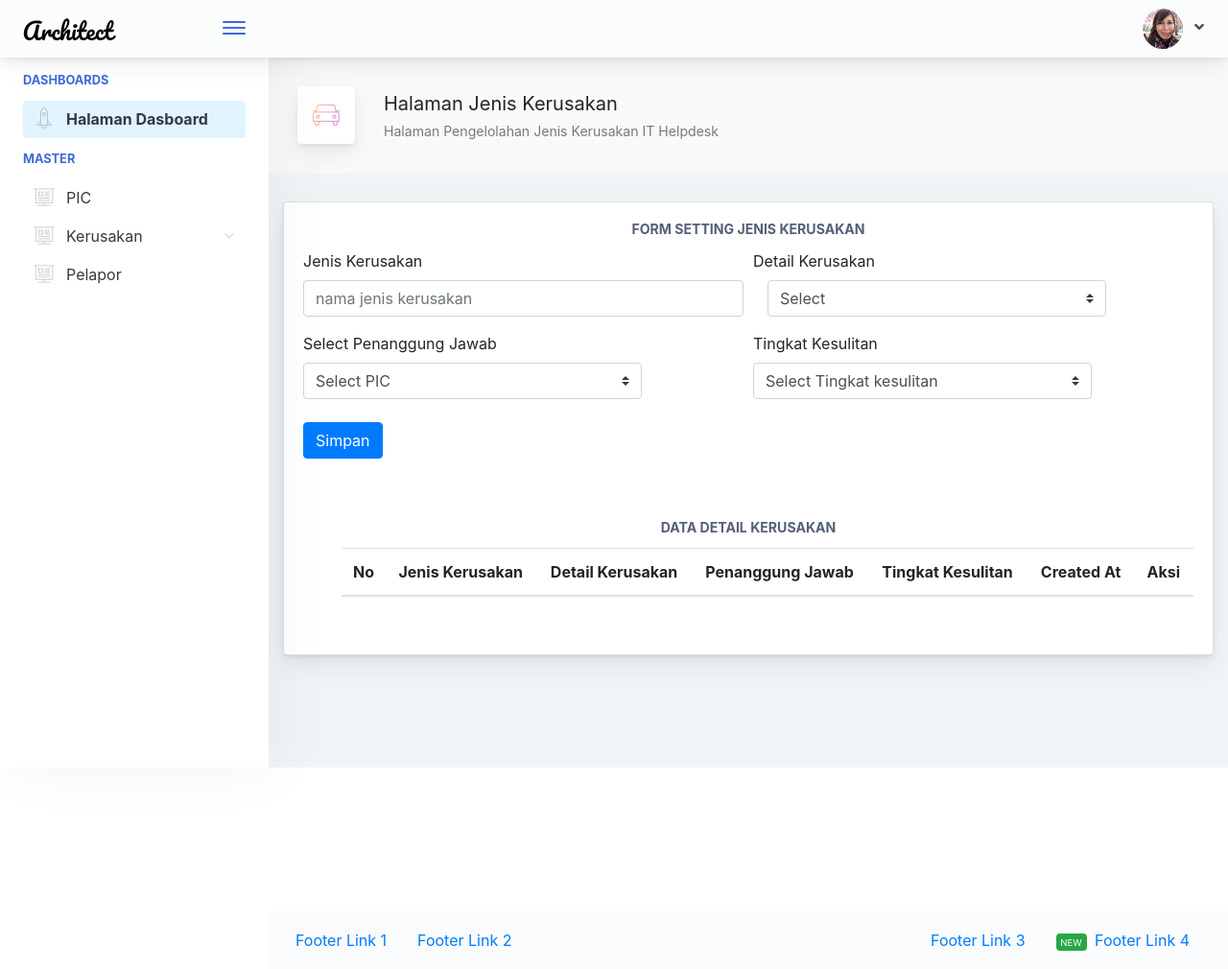
After one commit to tegarwahyu/pelindo, a CodeIgniter app: page /XE/index.php/kerusakan/jenis_kerusakan/index in a window 1280 px wide. The commit adds this page. Shown: the whole page at 96% size. Run offline with CodeIgniter, Linux system fonts and the light colour scheme; lists and menus that the app fills with data are empty; some libraries are stand-ins or nearby versions.

Commit message:
view jenis kerusakan

```diff
--- /dev/null
+++ b/application/controllers/kerusakan/Jenis_Kerusakan.php
@@ -0,0 +1,24 @@
+<?php
+defined('BASEPATH') OR exit('No direct script access allowed');
+
+class Jenis_Kerusakan extends CI_Controller {
+
+	public function __construct()
+	{
+		parent::__construct();
+		// $this->load->model('admin/Model_detail_kerusakan');
+	}
+
+	public function index()
+	{
+		$data['title'] = 'Halaman Jenis Kerusakan';
+		$data['subtitle'] = 'Halaman Pengelolahan Jenis Kerusakan IT Helpdesk';
+		// $data['users'] = $this->Model_detail_kerusakan->get_dataDetailKerusakan();
+		$data['content'] = $this->load->view('Jenis_Kerusakan/index', $data ,TRUE);
+		$this->load->view('template/main', $data);
+	}
+
+}
+
+/* End of file Jenis_KerusakanController.php */
+/* Location: ./application/controllers/master/Jenis_KerusakanController.php */
--- a/application/views/admin/view_addusers.php
+++ b/application/views/admin/view_addusers.php
@@ -1,4 +1,4 @@
-<div class="col-lg-12">
+<div class="col-lg-11">
 <div class="main-card mb-5 card">
   <div class="card-body">
     <h5 class="card-title">Users</h5>
--- a/application/views/admin/view_admin.php
+++ b/application/views/admin/view_admin.php
@@ -1,5 +1,5 @@
 
-<div class="col-lg-12">
+<div class="col-lg-11">
     <?php echo $this->session->flashdata('message');?>
     <a href="../admin/admin/addUsers" class="btn btn-success" role="button">Add Users</a>
     <br>
--- a/application/views/admin/view_editusers.php
+++ b/application/views/admin/view_editusers.php
@@ -1,4 +1,4 @@
-<div class="col-lg-12">
+<div class="col-lg-11">
 <div class="main-card mb-5 card">
   <div class="card-body">
     <h5 class="card-title">Users</h5>
--- a/application/views/admin/view_users.php
+++ b/application/views/admin/view_users.php
@@ -1,4 +1,4 @@
-<div class="col-lg-12">
+<div class="col-lg-11">
                                 <div class="main-card mb-5 card">
                                     <div class="card-body">
                                         <h5 class="card-title">Users</h5>
--- a/application/views/admin/detail_kerusakan/form.php
+++ b/application/views/detail_kerusakan/form.php
@@ -1,4 +1,4 @@
-<div class="col-lg-12">
+<div class="col-lg-11">
   <div class="tab-content">
       <div class="tab-pane tabs-animation fade active show" id="tab-content-0" role="tabpanel">
           <div class="main-card mb-3 card">
--- /dev/null
+++ b/application/views/jenis_kerusakan/index.php
@@ -0,0 +1,95 @@
+<div class="col-lg-12">
+  <div class="tab-content">
+      <div class="tab-pane tabs-animation fade active show" id="tab-content-0" role="tabpanel">
+          <div class="main-card mb-3 card">
+              <div class="card-body"><h5 class="card-title" style="text-align: center;">Form Setting Jenis Kerusakan</h5>
+                  <form class="">
+                      <div class="form-row">
+                          <div class="col-md-6">
+                              <div class="position-relative form-group"><label for="exampleEmail11" class="">Jenis Kerusakan</label><input name="email" id="exampleEmail11" placeholder="nama jenis kerusakan" type="text" class="form-control"></div>
+                          </div>
+                          <div class="col-md-6">
+                              <div class="position-relative form-group"><label for="examplePassword11" class="">Detail Kerusakan</label>
+	                            <div class="col-sm-10">
+	                            	<select type="select" id="exampleCustomSelect" name="customSelect" class="custom-select">
+                                        <option value="" selected>Select</option>
+                                        <option>ganti catrid printer</option>
+                                    </select>
+	                            </div>
+	                          </div>
+                              	<!-- <label for="examplePassword11" class="">Password</label><input name="password" id="examplePassword11" placeholder="password placeholder" type="text" class="form-control"></div> -->
+                          </div>
+                      </div>
+                      <div class="form-row">
+                          <div class="col-md-6">
+	                      	<div class="position-relative form-group">
+	                          <label for="examplePassword11" class="">Select Penanggung Jawab</label>
+		                        <div class="col-sm-10" style="margin-left: -15px;}">
+		                        	<select type="select" id="exampleCustomSelect" name="customSelect" class="custom-select">
+	                                    <option value="" selected>Select PIC</option>
+	                                    <option>Admin</option>
+	                                </select>
+		                        </div>
+	                      	</div>
+	                  	  </div>
+                          <div class="col-md-6">
+	                      	<div class="position-relative form-group">
+	                          <label for="examplePassword11" class="">Tingkat Kesulitan</label>
+		                        <div class="col-sm-10" style="margin-left: -15px;}">
+		                        	<select type="select" id="exampleCustomSelect" name="customSelect" class="custom-select">
+	                                    <option value="" selected>Select Tingkat kesulitan</option>
+	                                    <option>Sangat Mudah</option>
+	                                    <option>Mudah</option>
+	                                    <option>Sedang</option>
+	                                    <option>Sulit</option>
+	                                    <option>Sangat Sulit</option>
+	                                    <option>Tidak Bisa Diperbaiki</option>
+	                                </select>
+		                        </div>
+	                      	</div>
+	                  	  </div>
+                      </div>
+                      <button class="mt-2 btn btn-primary">Simpan</button>
+                  </form>
+              </div>
+
+              <br>
+
+			      <div class="card-body row">
+					    <div class="col-md-12">
+						<h5 class="card-title" style="text-align: center;">Data Detail Kerusakan</h5>
+					        <ul id="tree-view">
+					            <div class="table-responsive">
+					                <table class="mb-0 table" id="table_kerusakan_id">
+								      <thead>
+								          <tr>
+								              <th>No</th>
+								              <th>Jenis Kerusakan</th>
+								              <th>Detail Kerusakan</th>
+								              <th>Penanggung Jawab</th>
+								              <th>Tingkat Kesulitan</th>
+								              <th>Created At</th>
+								              <th>Aksi</th>
+								          </tr>
+								      </thead>
+								      <tbody>
+								      	<td></td>
+								      	<td></td>
+								      	<td></td>
+								      	<td></td>
+								      	<td></td>
+								      	<td></td>
+								      </tbody>
+
+								  </table>
+					            </div>
+					        </ul>
+					    </div>
+					</div>
+          </div>
+      </div>
+  </div>
+
+
+
+</div>
--- a/application/views/sidebar/sidebar.php
+++ b/application/views/sidebar/sidebar.php
@@ -42,19 +42,59 @@
                                 <li class="app-sidebar__heading">Master</li>
                                 <li>
                                 <li>
-                                    <a href="<?php echo base_url('/master/Detail_KerusakanController/indexDetailKerusakan')?>">
+                                    <a href="<?php echo base_url('/pic/Pic/indexPIC')?>">
                                         <i class="metismenu-icon pe-7s-display2"></i>
                                         PIC
                                     </a>
-                                    <a href="<?php echo base_url('/master/PicController/indexPIC')?>">
+                                    <a href="#">
                                         <i class="metismenu-icon pe-7s-display2"></i>
                                         Kerusakan
+                                        <i class="metismenu-state-icon pe-7s-angle-down caret-left"></i>
                                     </a>
+                                        <ul>
+                                            <li>
+                                                <a href="<?php echo base_url('kerusakan/Detail_Kerusakan')?>">
+                                                    <i class="metismenu-icon pe-7s-display2"></i>
+                                                    Detail Kerusakan
+                                                </a>
+                                            </li>
+                                            <li>
+                                                <a href="<?php echo base_url('kerusakan/Jenis_Kerusakan')?>">
+                                                    <i class="metismenu-icon">
+                                                    </i>Jenis Kerusakan
+                                                </a>
+                                            </li>
+                                        </ul>
+                                    <!-- <a href="<?php echo base_url('kerusakan/Detail_Kerusakan')?>">
+                                        <i class="metismenu-icon pe-7s-display2"></i>
+                                        Kerusakan
+                                    </a> -->
                                     <a href="tables-regular.html">
                                         <i class="metismenu-icon pe-7s-display2"></i>
                                         Pelapor
                                     </a>
                                 </li>
+                                <!-- <li>
+                                    <a href="#">
+                                        <i class="metismenu-icon pe-7s-display2"></i>
+                                        Kerusakan
+                                        <i class="metismenu-state-icon pe-7s-angle-down caret-left"></i>
+                                    </a>
+                                    <ul>
+                                        <li>
+                                            <a href="<?php echo base_url('kerusakan/Detail_Kerusakan')?>">
+                                                <i class="metismenu-icon pe-7s-display2"></i>
+                                                Detail Kerusakan
+                                            </a>
+                                        </li>
+                                        <li>
+                                            <a href="elements-dropdowns.html">
+                                                <i class="metismenu-icon">
+                                                </i>Jenis Kerusakan
+                                            </a>
+                                        </li>
+                                    </ul>
+                                </li> -->
                             </ul>
                         </div>
                     </div>
```
Also changed, not shown: application/controllers/kerusakan/Detail_kerusakan.php (renamed from application/controllers/master/Detail_kerusakanController.php, +9 -8 lines), application/controllers/master/Jenis_KerusakanController.php (deleted, +0 -19 lines), application/views/detail_kerusakan/index.php (renamed from application/views/admin/detail_kerusakan/index.php, +6 -6 lines), assets/template/charts-chartjs.html (+6 -47 lines), application/views/pic/index.php (renamed from application/views/admin/pic/index.php).
